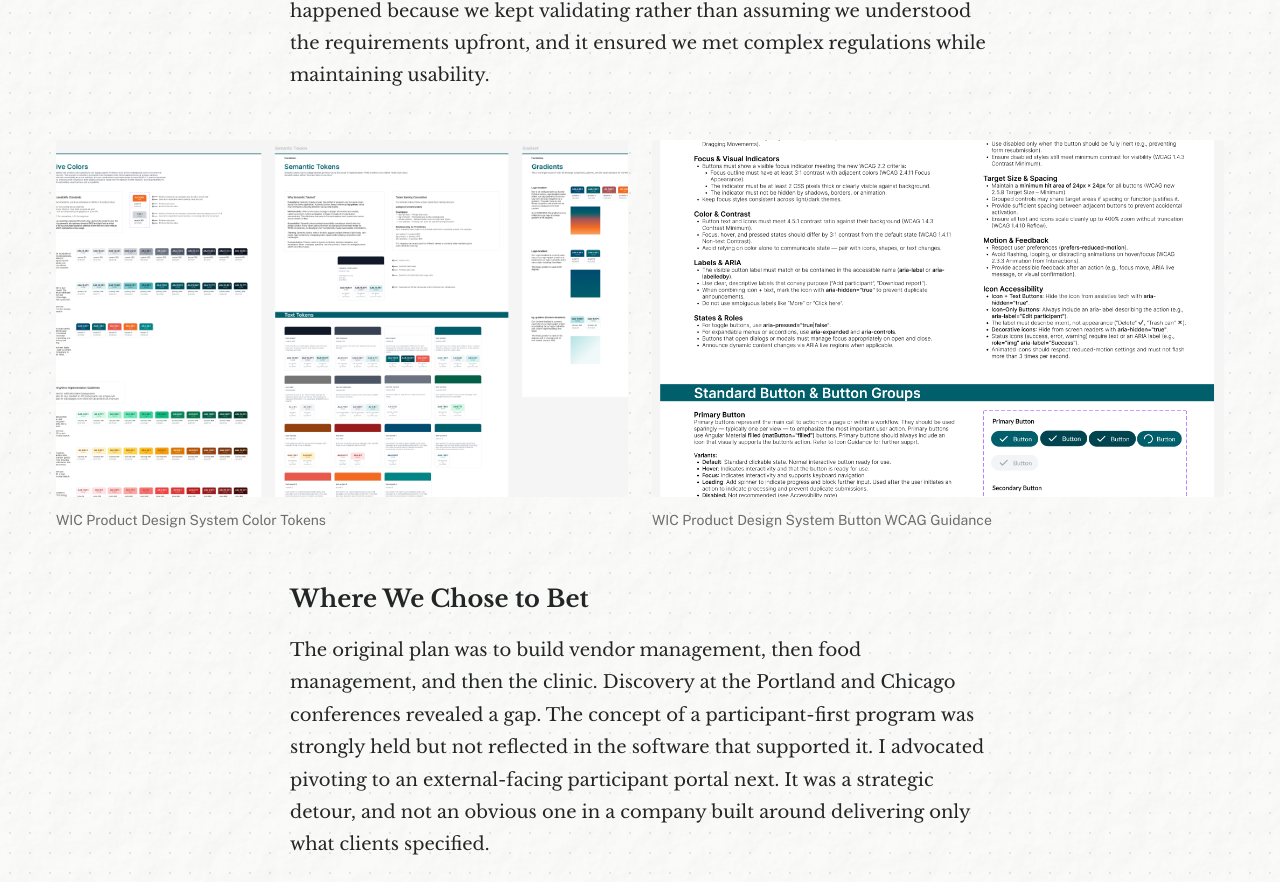
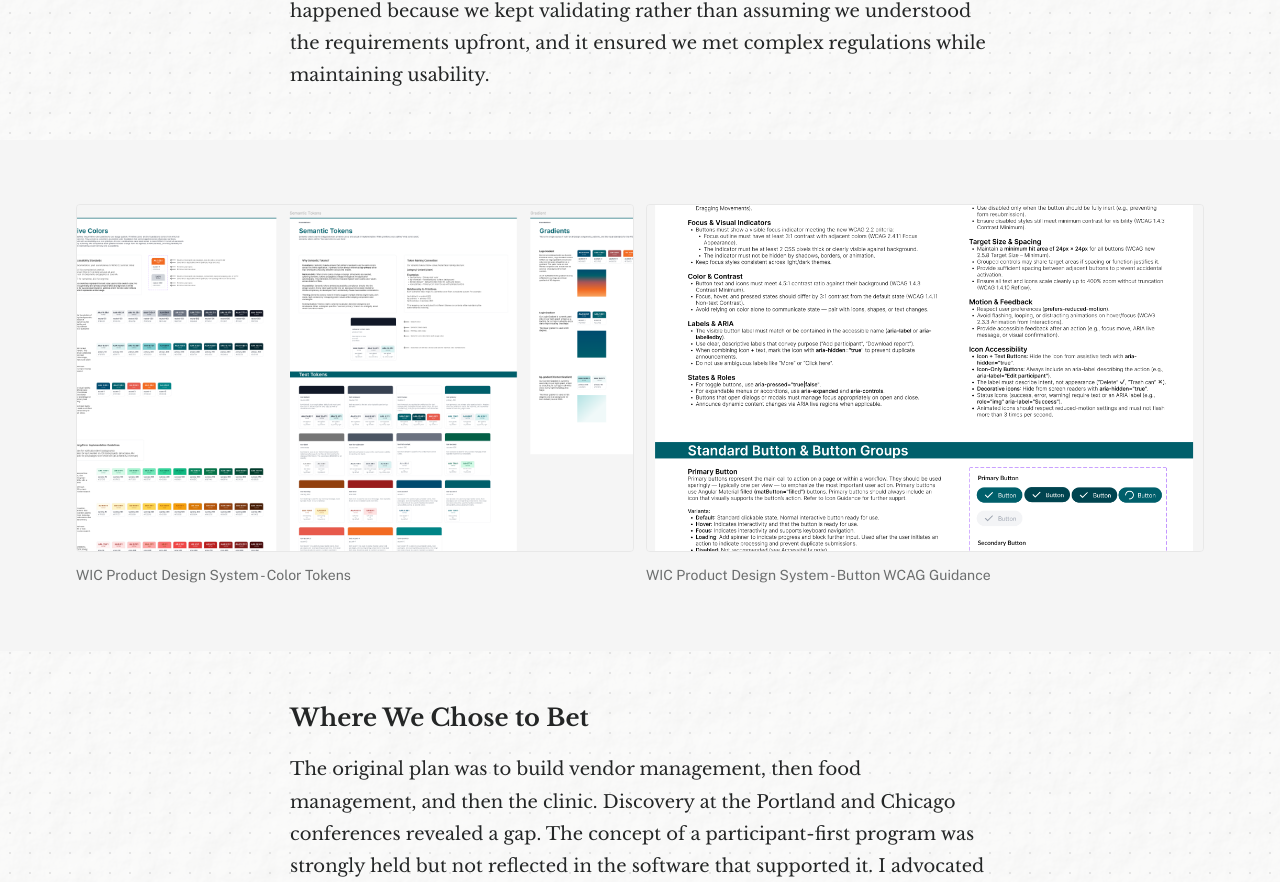
Before and after one commit to emeans/elizabeth-means, a Next.js app: page /work/wic-product-case-study in a window 1280 px wide. Shown: the part 5737-6619 px from the top of the page. Built offline with nearby package versions, Linux system fonts and the light colour scheme.

Commit message:
Testing full width visuals in case study

```diff
--- a/app/components/design-system/ContentImage/ContentImage.module.css
+++ b/app/components/design-system/ContentImage/ContentImage.module.css
@@ -22,6 +22,8 @@
   right: 50%;
   margin-left: -50vw;
   margin-right: -50vw;
+  background-color: var(--surface-primary);
+  padding: var(--spacing-3xl);
 }
 
 .rootFullWidth .inner {
@@ -37,6 +39,7 @@
   width: 100%;
   overflow: hidden;
   border-radius: var(--border-radius-md);
+  border: 1px solid var(--border-subtle);
 }
 
 /* When expandable, image wrapper is clickable */
@@ -71,7 +74,7 @@
   position: fixed;
   inset: 0;
   z-index: 1000;
-  background: rgba(0, 0, 0, 0.9);
+  background: rgba(0, 0, 0, 0.8);
   display: flex;
   align-items: center;
   justify-content: center;
@@ -98,7 +101,7 @@
 
 .closeHint {
   position: absolute;
-  bottom: -2rem;
+  bottom: -3rem;
   left: 50%;
   transform: translateX(-50%);
   font-family: var(--font-metadata);
--- a/app/components/design-system/ContentImageRow/ContentImageRow.module.css
+++ b/app/components/design-system/ContentImageRow/ContentImageRow.module.css
@@ -17,19 +17,21 @@
   right: 50%;
   margin-left: -50vw;
   margin-right: -50vw;
+  background-color: var(--surface-secondary);
+  padding: var(--spacing-3xl);
 }
 
 .rootFullWidth .inner {
   max-width: var(--max-width-container);
   margin-left: auto;
   margin-right: auto;
-  padding-left: var(--spacing-md);
-  padding-right: var(--spacing-md);
+  padding-left: var(--spacing-sm);
+  padding-right: var(--spacing-sm);
 }
 
 .grid {
   display: grid;
-  gap: var(--spacing-lg);
+  gap: var(--spacing-sm);
   grid-template-columns: 1fr;
 }
 
--- a/app/components/design-system/NoiseTexture/NoiseTexture.module.css
+++ b/app/components/design-system/NoiseTexture/NoiseTexture.module.css
@@ -6,6 +6,10 @@
 /* Dark mode: invert only the noise layer so it becomes dark; dots stay theme-aware via .dot */
 [data-theme='dark'] .noiseLayer {
   filter: invert(1);
+}
+
+[data-theme='dark'] .dot {
+  opacity: 0.3;
 }
 
 /* Dot paper: pale dots that work in both themes (--text-muted adapts to light/dark) */
--- a/app/features/work/WicCaseStudy/WicCaseStudy.tsx
+++ b/app/features/work/WicCaseStudy/WicCaseStudy.tsx
@@ -21,17 +21,17 @@
   return (
     <>
       <PageHeader
-        variant="caseStudy"
-        title="Building the Playbook While Running the Play"
-        subtitle="0-to-1 Product Management at KL&A"
+        variant='caseStudy'
+        title='Building the Playbook While Running the Play'
+        subtitle='0-to-1 Product Management at KL&A'
         metadata={metadata}
         executiveSummary={
           <>
             <p>
               KL&A had spent 30 years delivering custom government software, building exactly what
               each client specified. When they decided to build their first commercial product, a
-              modern WIC Management Information System, they created something else they'd never
-              had before: a Product Manager role.
+              modern WIC Management Information System, they created something else they'd never had
+              before: a Product Manager role.
             </p>
             <p>
               I stepped into that undefined position in late 2023 and spent two years navigating a
@@ -44,29 +44,39 @@
             </p>
             <p>
               The result: a federal research-validated product architecture, working demonstrations
-              at five national conferences, zero team attrition over two years, and a clearer picture
-              of what product management can look like inside a custom development company.
+              at five national conferences, zero team attrition over two years, and a clearer
+              picture of what product management can look like inside a custom development company.
             </p>
           </>
         }
       />
-      <section className="section-content">
+      <section className='section-content'>
         <WhyThisMoment />
         {/* e.g. <PullQuote quote="..." attribution="..." /> or <ContentImage src="..." alt="..." caption="..." /> */}
         <DefiningTheRole />
         <LearningToListen />
         <DesigningForPeople />
         <ContentImageRow
-  fullWidth
-  columns={2}
-  items={[
-    { src:'/images/wic-case-study/wic-design-system-tokens.png', alt:'WIC Product Design System Color Tokens', caption:'WIC Product Design System Color Tokens', expandable: true },
-    { src: '/images/wic-case-study/wic-design-system-button-wcag.png', alt: 'WIC Product Design System Button WCAG Guidance', caption: 'WIC Product Design System Button WCAG Guidance', expandable: true },
-  ]}
-/>
+          fullWidth
+          columns={2}
+          items={[
+            {
+              src: '/images/wic-case-study/wic-design-system-tokens.png',
+              alt: 'WIC Product Design System - Color Tokens',
+              caption: 'WIC Product Design System - Color Tokens',
+              expandable: true,
+            },
+            {
+              src: '/images/wic-case-study/wic-design-system-button-wcag.png',
+              alt: 'WIC Product Design System - Button WCAG Guidance',
+              caption: 'WIC Product Design System - Button WCAG Guidance',
+              expandable: true,
+            },
+          ]}
+        />
         <WhereWeChoseToBet />
         <ValidationAndOutcomes />
-        <hr className="section-divider" />
+        <hr className='section-divider' />
         <References />
       </section>
     </>
--- a/app/tokens.css
+++ b/app/tokens.css
@@ -138,6 +138,7 @@
   --spacing-lg: 24px;
   --spacing-xl: 32px;
   --spacing-2xl: 48px;
+  --spacing-3xl: 64px;
 }
 
 /* ========================================
```
